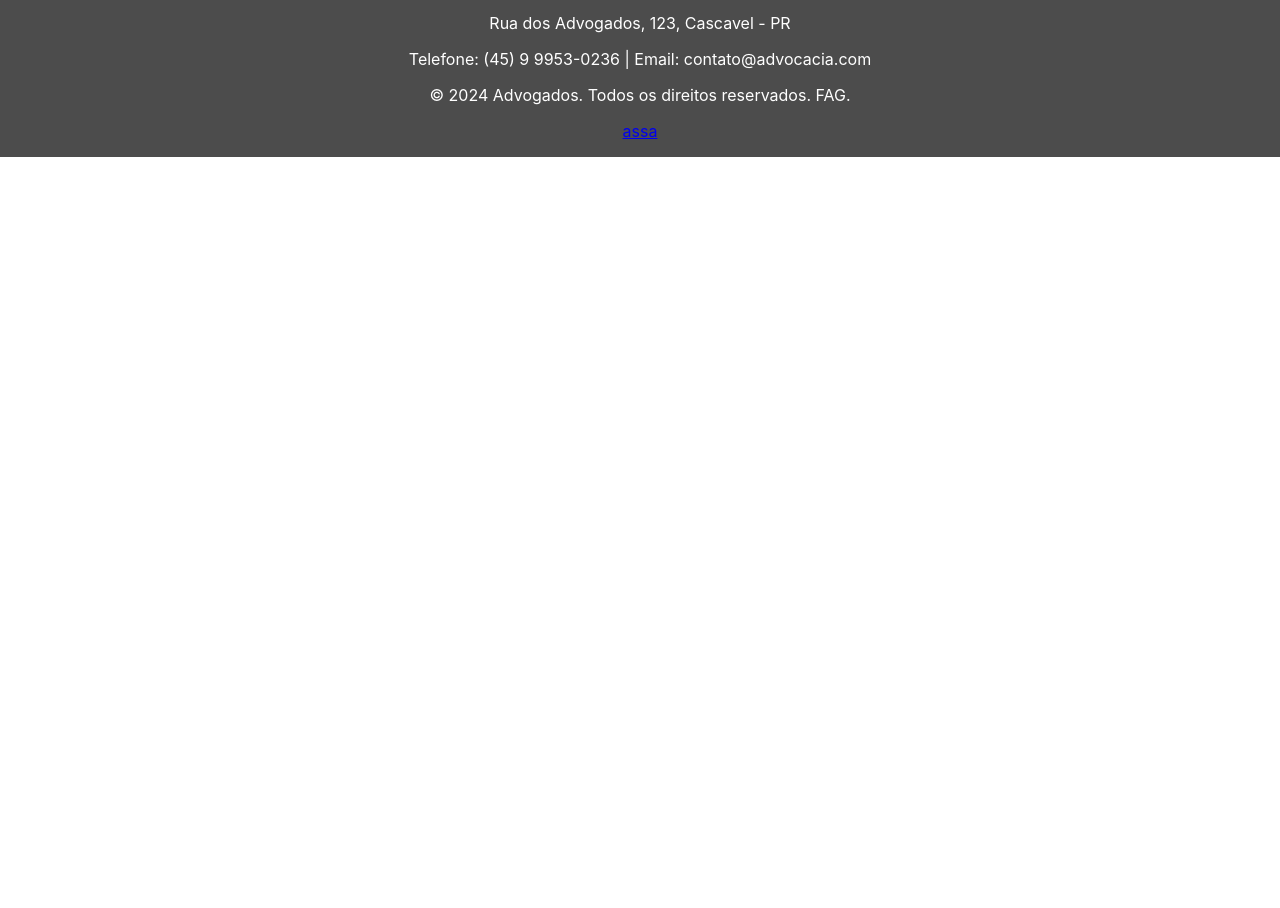
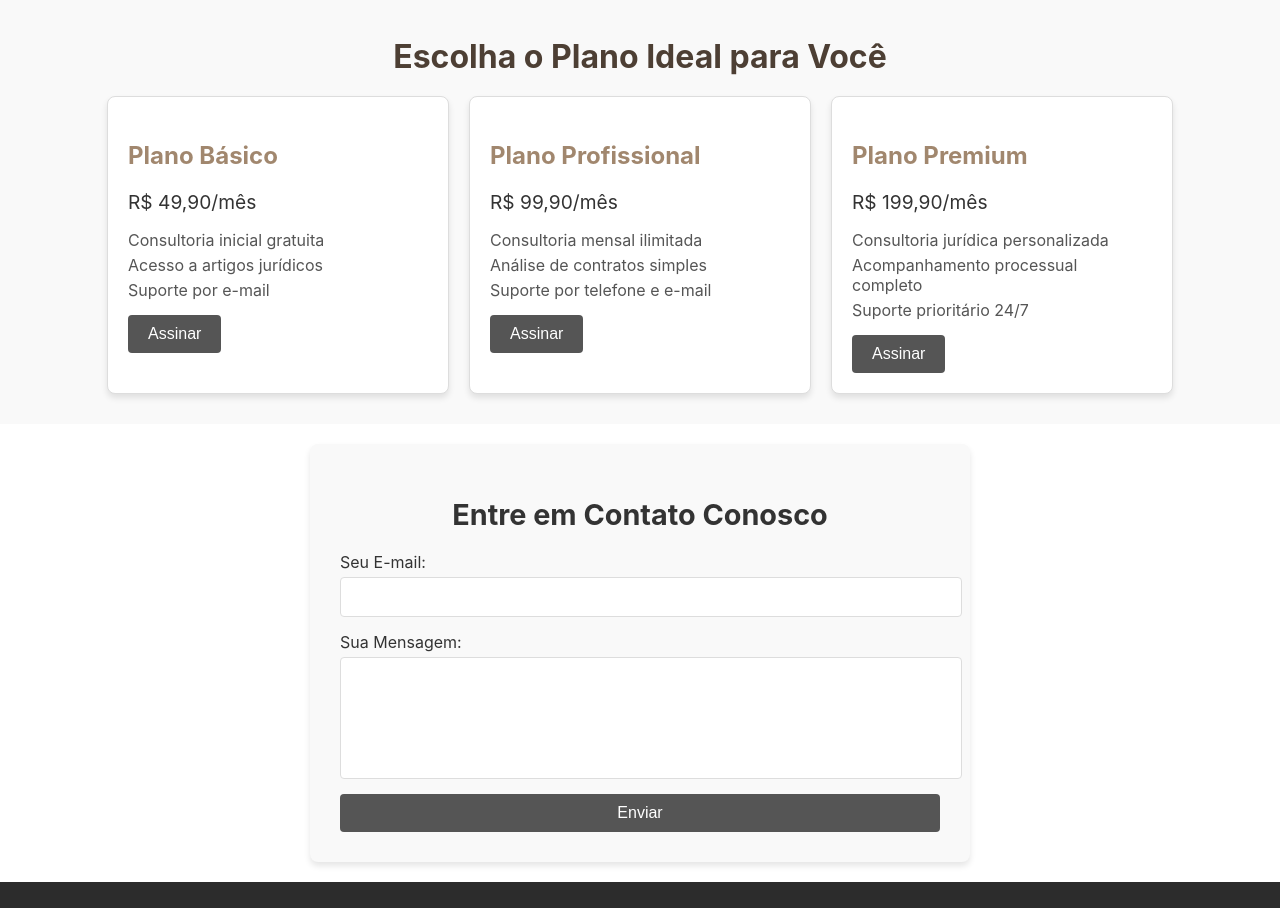
Before and after one commit to Lucasloureno137/LandingSandro, a React (Create React App) app: page / in a window 1280 px wide. Shown: the part 1880-2788 px from the top of the page. Before the commit the page ends 2037 px from the top, so only its background shows below. Built offline with nearby package versions, Linux system fonts and the light colour scheme.

Commit message:
Entrega Trabalho

```diff
--- a/src/App.css
+++ b/src/App.css
@@ -9,6 +9,7 @@
   align-items: flex-start;
   overflow: hidden;
   font-family: 'Montserrat', sans-serif;
+  background-color: #F9F9F9;
 }
 
 .container p {
--- a/src/App.tsx
+++ b/src/App.tsx
@@ -3,7 +3,10 @@
 import React from 'react';
 import Navbar from './components/Navbar';
 import TextSection from './components/TextSection';
-import Carousel from './components/Carousel'; // Importe o carrossel
+import Carousel from './components/Carousel';
+import Footer from './components/Footer';
+import PricingPlans from "./components/PricingPlans";
+import FormularioDeContato from "./components/FormularioDeContato";
 import './App.css';
 import "slick-carousel/slick/slick.css";
 import "slick-carousel/slick/slick-theme.css";
@@ -27,17 +30,17 @@ const App: React.FC = () => {
         </div>
       </div>
 
+
+
+      <Carousel />
       <TextSection />
 
-      {/* Adicione o componente de carrossel aqui */}
-      <Carousel />
+      <PricingPlans />
+      <FormularioDeContato />
 
-      <footer>
-        <p>Rua dos Advogados, 123, Cascavel - PR</p>
-        <p>Telefone: (45) 9 9953-0236 | Email: contato@advocacia.com</p>
-        <p>&copy; 2024 Advogados. Todos os direitos reservados. FAG.</p>
-        <a href="https://cdn.forms-content-1.sg-form.com/6816f5c0-a077-11ef-abed-9699e2e7938e">assa</a>
-      </footer>
+      <Footer />
+
+
     </div>
   );
 };
--- a/src/components/Carousel.tsx
+++ b/src/components/Carousel.tsx
@@ -1,22 +1,27 @@
 import React from "react";
 import Slider from "react-slick";
-import "./Carousel.css";
+import "./Carousel.css"; // Importe o CSS personalizado
+
+// Importa as imagens diretamente
+import trabalhistaImg from "../assets/trabalhista.jpg";
+import civilImg from "../assets/civil.jpg";
+import penalImg from "../assets/penal.jpg";
 
 const slides = [
   {
     title: "Direito Trabalhista",
     description: "Auxiliamos em casos de rescisões e direitos no ambiente de trabalho.",
-    image: "./assets/trabalhista.jpg",
+    image: trabalhistaImg,
   },
   {
     title: "Direito Civil",
     description: "Especialistas em contratos, causas familiares e danos morais.",
-    image: "/images/civil.jpg",
+    image: civilImg,
   },
   {
     title: "Direito Penal",
     description: "Defesa técnica em processos criminais com ética e comprometimento.",
-    image: "/images/penal.jpg",
+    image: penalImg,
   },
 ];
 
--- /dev/null
+++ b/src/components/Footer.css
@@ -0,0 +1,26 @@
+.footer {
+    background-color: #2c2c2c;
+    color: white;
+    text-align: center;
+    padding: 20px 10px;
+    font-size: 0.9rem;
+  }
+
+  .footer-content p {
+    margin: 5px 0;
+  }
+
+  .footer-content a {
+    color: #007bff;
+    text-decoration: none;
+  }
+
+  .footer-content a:hover {
+    text-decoration: underline;
+  }
+
+  @media (max-width: 768px) {
+    .footer {
+      font-size: 0.8rem;
+    }
+  }
--- /dev/null
+++ b/src/components/Footer.tsx
@@ -0,0 +1,19 @@
+import React from "react";
+import "./Footer.css"; // Estilos dedicados ao rodapé (crie este arquivo para estilização)
+
+const Footer: React.FC = () => {
+  return (
+    <footer className="footer">
+      <div className="footer-content">
+        <p>Rua dos Advogados, 123, Cascavel - PR</p>
+        <p>Telefone: (45) 9 9953-0236 | Email: contato@advocacia.com</p>
+        <p>&copy; 2024 Advogados. Todos os direitos reservados. FAG.</p>
+        <a href="https://cdn.forms-content-1.sg-form.com/6816f5c0-a077-11ef-abed-9699e2e7938e" target="_blank" rel="noopener noreferrer">
+          Formulário
+        </a>
+      </div>
+    </footer>
+  );
+};
+
+export default Footer;
--- /dev/null
+++ b/src/components/FormularioDeContato.css
@@ -0,0 +1,63 @@
+.container-formulario {
+    background-color: #f9f9f9;
+    padding: 30px;
+    margin: 20px auto;
+    border-radius: 8px;
+    max-width: 600px;
+    box-shadow: 0 4px 6px rgba(0, 0, 0, 0.1);
+    text-align: center;
+  }
+
+  .titulo-formulario {
+    font-size: 1.8rem;
+    color: #333;
+    margin-bottom: 20px;
+  }
+
+  .formulario {
+    display: flex;
+    flex-direction: column;
+    gap: 15px;
+  }
+
+  .campo-formulario {
+    display: flex;
+    flex-direction: column;
+    align-items: flex-start;
+  }
+
+  .label-formulario {
+    font-size: 1rem;
+    margin-bottom: 5px;
+    color: #333;
+  }
+
+  .input-formulario,
+  .textarea-formulario {
+    width: 100%;
+    padding: 10px;
+    border: 1px solid #ddd;
+    border-radius: 4px;
+    font-size: 1rem;
+  }
+
+  .textarea-formulario {
+    height: 100px;
+    resize: none;
+    color: 333;
+  }
+
+  .botao-enviar {
+    background-color: #555;
+    color: #fff;
+    padding: 10px 20px;
+    border: none;
+    border-radius: 4px;
+    cursor: pointer;
+    font-size: 1rem;
+    transition: background-color 0.3s ease;
+  }
+
+  .botao-enviar:hover {
+    background-color: #333;
+  }
--- /dev/null
+++ b/src/components/FormularioDeContato.tsx
@@ -0,0 +1,55 @@
+import React, { useState } from "react";
+import "./FormularioDeContato.css";
+
+const FormularioDeContato: React.FC = () => {
+  const [email, setEmail] = useState("");
+  const [mensagem, setMensagem] = useState("");
+
+  const handleSubmit = (e: React.FormEvent) => {
+    e.preventDefault();
+    console.log("E-mail:", email);
+    console.log("Mensagem:", mensagem);
+
+    alert("Sua mensagem foi enviada com sucesso!");
+    setEmail("");
+    setMensagem("");
+  };
+
+  return (
+    <div className="container-formulario">
+      <h2 className="titulo-formulario">Entre em Contato Conosco</h2>
+      <form className="formulario" onSubmit={handleSubmit}>
+        <div className="campo-formulario">
+          <label htmlFor="email" className="label-formulario">
+            Seu E-mail:
+          </label>
+          <input
+            type="email"
+            id="email"
+            className="input-formulario"
+            value={email}
+            onChange={(e) => setEmail(e.target.value)}
+            required
+          />
+        </div>
+        <div className="campo-formulario">
+          <label htmlFor="mensagem" className="label-formulario">
+            Sua Mensagem:
+          </label>
+          <textarea
+            id="mensagem"
+            className="textarea-formulario"
+            value={mensagem}
+            onChange={(e) => setMensagem(e.target.value)}
+            required
+          />
+        </div>
+        <button type="submit" className="botao-enviar">
+          Enviar
+        </button>
+      </form>
+    </div>
+  );
+};
+
+export default FormularioDeContato;
--- /dev/null
+++ b/src/components/PlanosDeAssinatura.css
@@ -0,0 +1,67 @@
+.container-planos {
+    text-align: center;
+    padding: 30px;
+    background-color: #f9f9f9;
+  }
+
+  .titulo-planos {
+    font-size: 2rem;
+    color: rgb(77, 63, 52);
+    margin-bottom: 20px;
+  }
+
+  .cartoes-planos {
+    display: flex;
+    justify-content: center;
+    gap: 20px;
+    flex-wrap: wrap;
+  }
+
+  .cartao-plano {
+    background-color: #fff;
+    border: 1px solid #ddd;
+    border-radius: 8px;
+    padding: 20px;
+    width: 300px;
+    box-shadow: 0 4px 6px rgba(0, 0, 0, 0.1);
+    text-align: left;
+  }
+
+  .nome-plano {
+    font-size: 1.5rem;
+    color: rgb(161, 135, 110);
+    margin-bottom: 10px;
+  }
+
+  .preco-plano {
+    font-size: 1.2rem;
+    color: #333;
+    margin-bottom: 15px;
+  }
+
+  .lista-beneficios {
+    list-style: none;
+    padding: 0;
+    margin-bottom: 15px;
+  }
+
+  .item-beneficio {
+    font-size: 1rem;
+    color: #555;
+    margin-bottom: 5px;
+  }
+
+  .botao-assinar {
+    background-color: #555;
+    color: #fff;
+    border: none;
+    padding: 10px 20px;
+    border-radius: 4px;
+    cursor: pointer;
+    font-size: 1rem;
+    transition: background-color 0.3s ease;
+  }
+
+  .botao-assinar:hover {
+    background-color: #333;
+  }
--- /dev/null
+++ b/src/components/PricingPlans.tsx
@@ -0,0 +1,64 @@
+import React from "react";
+import "./PlanosDeAssinatura.css";
+
+interface Plano {
+  nome: string;
+  preco: string;
+  beneficios: string[];
+}
+
+const planos: Plano[] = [
+  {
+    nome: "Plano Básico",
+    preco: "R$ 49,90/mês",
+    beneficios: [
+      "Consultoria inicial gratuita",
+      "Acesso a artigos jurídicos",
+      "Suporte por e-mail",
+    ],
+  },
+  {
+    nome: "Plano Profissional",
+    preco: "R$ 99,90/mês",
+    beneficios: [
+      "Consultoria mensal ilimitada",
+      "Análise de contratos simples",
+      "Suporte por telefone e e-mail",
+    ],
+  },
+  {
+    nome: "Plano Premium",
+    preco: "R$ 199,90/mês",
+    beneficios: [
+      "Consultoria jurídica personalizada",
+      "Acompanhamento processual completo",
+      "Suporte prioritário 24/7",
+    ],
+  },
+];
+
+const PlanosDeAssinatura: React.FC = () => {
+  return (
+    <div className="container-planos">
+      <h2 className="titulo-planos">Escolha o Plano Ideal para Você</h2>
+      <div className="cartoes-planos">
+        {planos.map((plano, index) => (
+          <div key={index} className="cartao-plano">
+            <h3 className="nome-plano">{plano.nome}</h3>
+            <p className="preco-plano">{plano.preco}</p>
+            <ul className="lista-beneficios">
+              {plano.beneficios.map((beneficio, idx) => (
+                <li key={idx} className="item-beneficio">
+                  {beneficio}
+                </li>
+              ))}
+            </ul>
+            <button className="botao-assinar">Assinar</button>
+          </div>
+        ))}
+      </div>
+    </div>
+  );
+};
+
+export default PlanosDeAssinatura;
```
Also changed, not shown: src/assets/civil.jpg (added), src/assets/penal.jpg (added).
